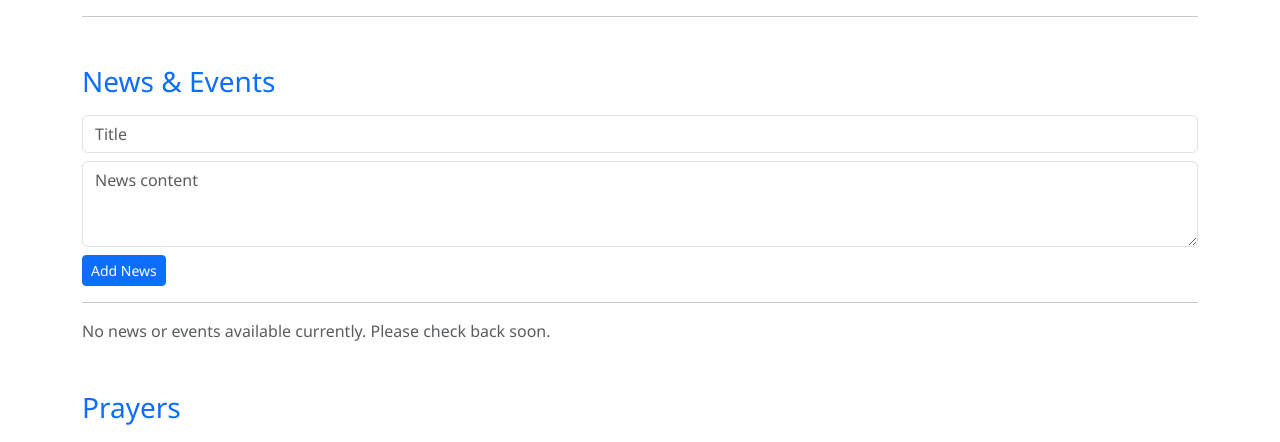
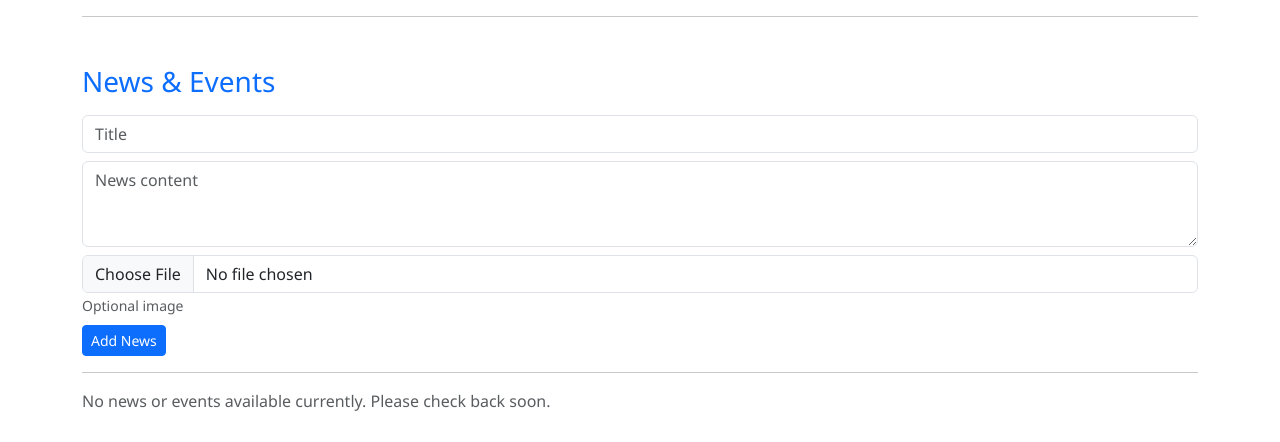
Before and after one commit to maryundoerofknotschurch/mukc, a Flask app: page / in a window 1280 px wide. Shown: the part 898-1340 px from the top of the page. Run offline with Flask 3, Linux system fonts and the light colour scheme; the visitor is signed in with stand-in values (Sample User, id 1).

Commit message:
Update home.html

```diff
--- a/templates/home.html
+++ b/templates/home.html
@@ -129,13 +129,19 @@ Here, daily prayers, devotions, and spiritual activities nurture the soul, drawi
   <h3 class="text-primary mb-3">News & Events</h3>
 
   {% if session.get('admin') %}
-    <form method="POST" action="{{ url_for('add_news') }}">
+    <form method="POST" action="{{ url_for('add_news') }}" enctype="multipart/form-data">
+
       <div class="mb-2">
         <input type="text" name="title" class="form-control" placeholder="Title" required>
       </div>
       <div class="mb-2">
         <textarea name="content" class="form-control" rows="3" placeholder="News content" required></textarea>
       </div>
+      <div class="mb-2">
+        <input type="file" name="image" class="form-control" accept="image/*">
+        <small class="text-muted">Optional image</small>
+      </div>
+
       <button class="btn btn-sm btn-primary">Add News</button>
     </form>
     <hr>
@@ -145,6 +151,13 @@ Here, daily prayers, devotions, and spiritual activities nurture the soul, drawi
 {% for item in news %}
     <div class="mb-3 border-bottom pb-2">
       <h5 class="text-dark mb-1">{{ item.title }}</h5>
+
+      {% if item.image %}
+        <img src="{{ url_for('static', filename='uploads/news/' ~ item.image) }}"
+             class="img-fluid rounded mb-2"
+             style="max-height:250px; object-fit:cover;">
+      {% endif %}
+
       <p style="white-space: pre-line;">{{ item.content }}</p>
 
       {% if session.get('admin') %}
```
